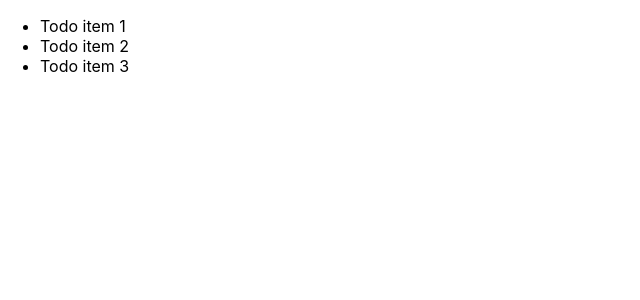
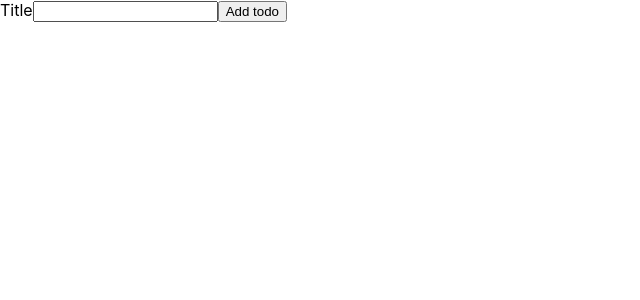
Before and after one commit to mariia-kovalova/goit-ts-project, a React (Create React App) app: page / in a window 1280 px wide. Shown: the top 300 px of the page, without its empty margins (0-640 px from the left). Built offline with nearby package versions, Linux system fonts and the light colour scheme.

Commit message:
super simple todolist

```diff
--- /dev/null
+++ b/src/components/AddTodoForm/AddTodoForm.tsx
@@ -0,0 +1,43 @@
+import { FC, ChangeEvent, FormEvent, useState } from 'react';
+import { ITodoItem } from 'types/TodoItem.interface';
+
+interface IProps {
+  onAddTodo: (todo: ITodoItem) => void;
+}
+
+type OnlyTitle = Pick<ITodoItem, 'title'>;
+
+const initislState = { title: '' };
+
+export const AddTodoForm: FC<IProps> = ({ onAddTodo }) => {
+  const [todo, setTodo] = useState<Partial<OnlyTitle>>(initislState);
+
+  const handleChange = (e: ChangeEvent<HTMLInputElement>) => {
+    setTodo({
+      title: e.target.value.trim(),
+    });
+  };
+
+  const handleSubmit = (e: FormEvent) => {
+    e.preventDefault();
+    if (!todo.title || todo.title === '') {
+      return alert('This field is required.');
+    }
+    onAddTodo({ id: Math.random().toString(), title: todo.title });
+    setTodo(initislState);
+  };
+
+  return (
+    <form onSubmit={handleSubmit}>
+      <label htmlFor="title">Title</label>
+      <input
+        type="text"
+        name="title"
+        id="title"
+        onChange={handleChange}
+        value={todo.title}
+      />
+      <button type="submit">Add todo</button>
+    </form>
+  );
+};
--- /dev/null
+++ b/src/components/AddTodoForm/index.ts
@@ -0,0 +1 @@
+export * from './AddTodoForm';
--- a/src/components/App.tsx
+++ b/src/components/App.tsx
@@ -1,9 +1,25 @@
-import React from 'react';
-import todos from '../data/todos.json';
+import { FC, useState } from 'react';
 import { TodoList } from './TodoList';
+import { ITodoItem } from 'types/TodoItem.interface';
+import { AddTodoForm } from './AddTodoForm/AddTodoForm';
 
-export const App: React.FC = () => {
-  return <TodoList items={todos} />;
+export const App: FC = () => {
+  const [todos, setTodos] = useState<ITodoItem[]>([]);
+
+  const handleAddTodo = (todo: ITodoItem) => {
+    setTodos(prevTodos => [...prevTodos, todo]);
+  };
+
+  const handleDeleteTodo = (id: string) => {
+    setTodos(prevTodos => prevTodos.filter(todo => todo.id !== id));
+  };
+
+  return (
+    <>
+      <AddTodoForm onAddTodo={handleAddTodo} />
+      <TodoList items={todos} onDeleteTodo={handleDeleteTodo} />
+    </>
+  );
 };
 
 // ideas
--- a/src/components/TodoItem/TodoItem.tsx
+++ b/src/components/TodoItem/TodoItem.tsx
@@ -1,12 +1,17 @@
-import React from 'react';
-import { ITodoItem } from 'interfaces/TodoItem.interface';
+import { FC } from 'react';
+import { ITodoItem } from 'types/TodoItem.interface';
 
-export const TodoItem: React.FC<ITodoItem> = props => {
-  const { title } = props;
+interface IProps {
+  todo: ITodoItem;
+  onDeleteTodo: () => void;
+}
 
-  return (
-    <div>
-      <span>{title}</span>
-    </div>
-  );
-};
+export const TodoItem: FC<IProps> = ({ todo: { id, title }, onDeleteTodo }) => (
+  <div>
+    <p>{id}</p>
+    <p>{title}</p>
+    <button type="button" onClick={onDeleteTodo}>
+      Delete
+    </button>
+  </div>
+);
--- a/src/components/TodoList/TodoList.tsx
+++ b/src/components/TodoList/TodoList.tsx
@@ -1,17 +1,18 @@
-import React from 'react';
-import { ITodoList } from 'interfaces/TodoList.interface';
+import { FC } from 'react';
 import { TodoItem } from 'components/TodoItem';
+import { ITodoItem } from 'types/TodoItem.interface';
 
-export const TodoList: React.FC<ITodoList> = props => {
-  const { items } = props;
+interface IProps {
+  items: ITodoItem[];
+  onDeleteTodo: (id: string) => void;
+}
 
-  return (
-    <ul>
-      {items.map(({ id, title }) => (
-        <li key={id}>
-          <TodoItem id={id} title={title} />
-        </li>
-      ))}
-    </ul>
-  );
-};
+export const TodoList: FC<IProps> = ({ items, onDeleteTodo }) => (
+  <ul>
+    {items.map(todo => (
+      <li key={todo.id}>
+        <TodoItem todo={todo} onDeleteTodo={() => onDeleteTodo(todo.id)} />
+      </li>
+    ))}
+  </ul>
+);
--- a/src/data/todos.json
+++ /dev/null
@@ -1,5 +0,0 @@
-[
-  { "id": "id-1", "title": "Todo item 1" },
-  { "id": "id-2", "title": "Todo item 2" },
-  { "id": "id-3", "title": "Todo item 3" }
-]
--- a/src/interfaces/TodoList.interface.ts
+++ /dev/null
@@ -1,5 +0,0 @@
-import { ITodoItem } from './TodoItem.interface';
-
-export interface ITodoList {
-  items: ITodoItem[];
-}
```
Also changed, not shown: src/types/TodoItem.interface.ts (renamed from src/interfaces/TodoItem.interface.ts).
